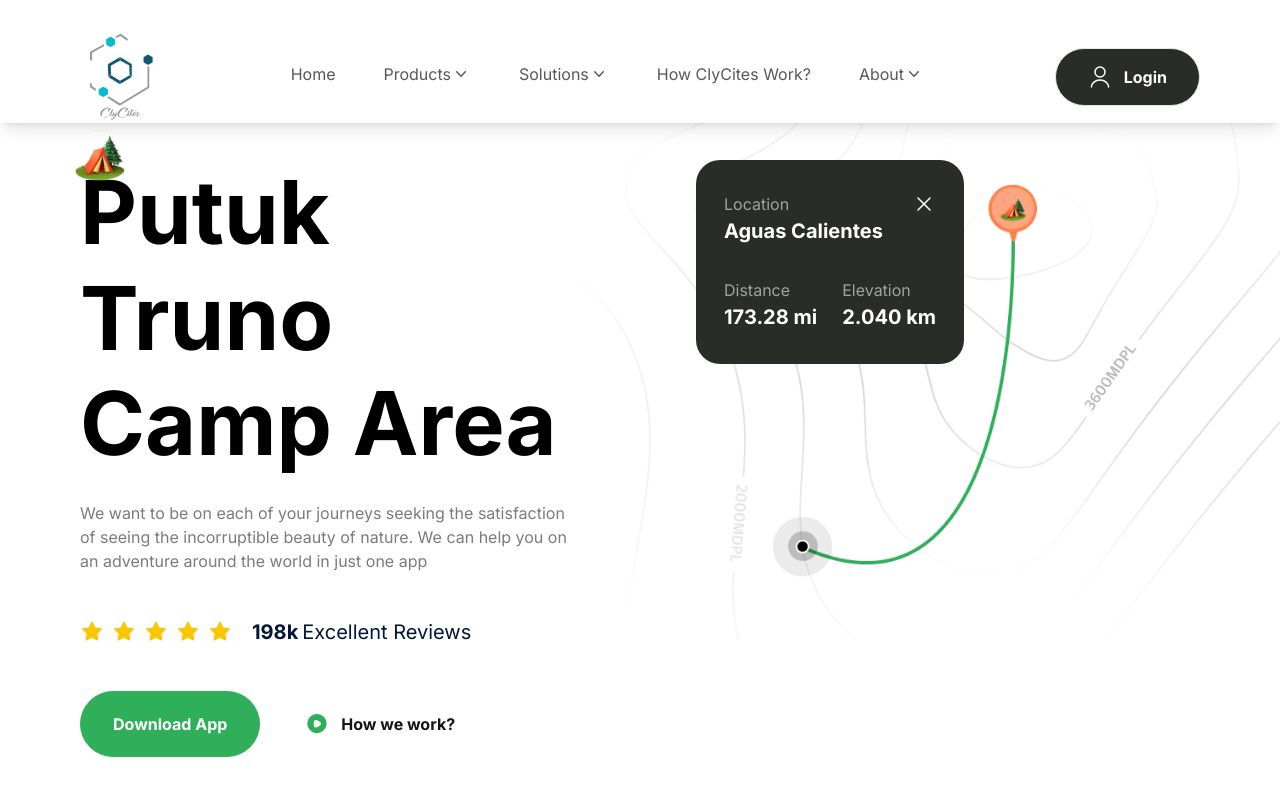
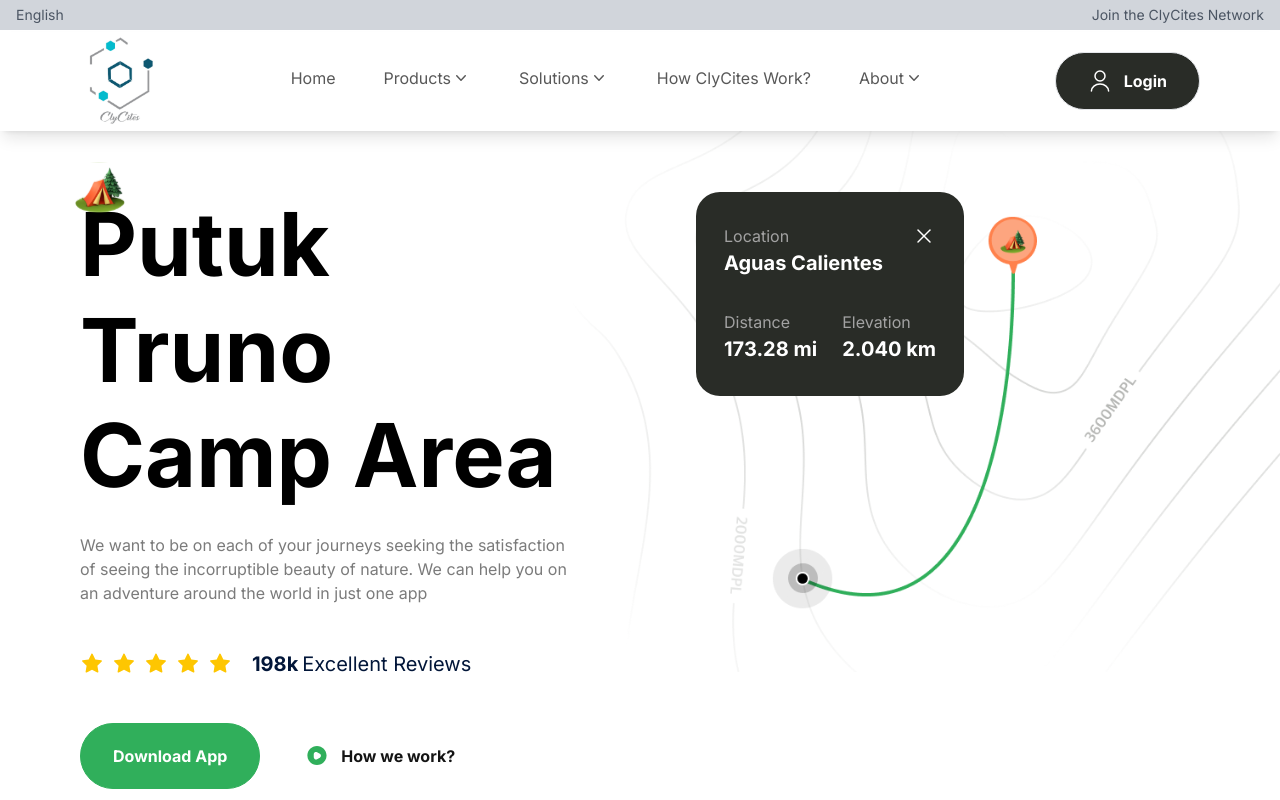
Before and after one commit to ClyCites/ClyCites, a Next.js app: page / in a window 1280 px wide. Shown: the top 800 px of the page. Built offline with nearby package versions, Linux system fonts and the light colour scheme.

Commit message:
MORE ON THE HEADER

```diff
--- a/components/Navbar.tsx
+++ b/components/Navbar.tsx
@@ -1,4 +1,7 @@
 // import { NAV_LINKS } from "@/constants";
+"use client";
+
+import { useState, useEffect } from 'react';
 import Image from "next/image";
 import Link from "next/link";
 import Button from "./Button";
@@ -57,9 +60,34 @@ export const NAV_LINKS = [
 ];
 
 const Navbar = () => {
+  const [scrolled, setScrolled] = useState(false);
+
+  useEffect(() => {
+    const handleScroll = () => {
+      if (window.scrollY > 8) {
+        setScrolled(true);
+      } else {
+        setScrolled(false);
+      }
+    };
+    window.addEventListener('scroll', handleScroll);
+    return () => {
+      window.removeEventListener('scroll', handleScroll);
+    };
+  }, []);
+
   return (
-
-    <nav className="flexBetween max-container padding-container fixed top-8 left-0 w-full z-20 py-1` bg-white border-b-2 border-white shadow-lg">
+    <div>
+    <div className="top-0 left-0 w-full h-8 bg-gray-300 border-b-2 border-white shadow-lg flex justify-between items-center px-4">
+      <button className="text-sm text-gray-600">English</button>
+      <label className="text-sm text-gray-600">Join the ClyCites Network</label>
+    </div>
+    <nav
+        className={`flexBetween max-container padding-container fixed ${
+          scrolled ? 'top-0' : 'top-8'
+        } left-0 w-full z-20 py-1 bg-white border-b-2 border-white shadow-lg`}
+        style={{ position: 'fixed', zIndex: 50 }}
+      >
       <Link href="/">
         <Image src="/images/logo.jpeg" alt="logo" width={80} height={29} className="rounded-full"/>
       </Link>
@@ -122,6 +150,7 @@ const Navbar = () => {
         className="inline-block cursor-pointer lg:hidden"
       />
     </nav>
+    </div>
   );
 };
 
```
